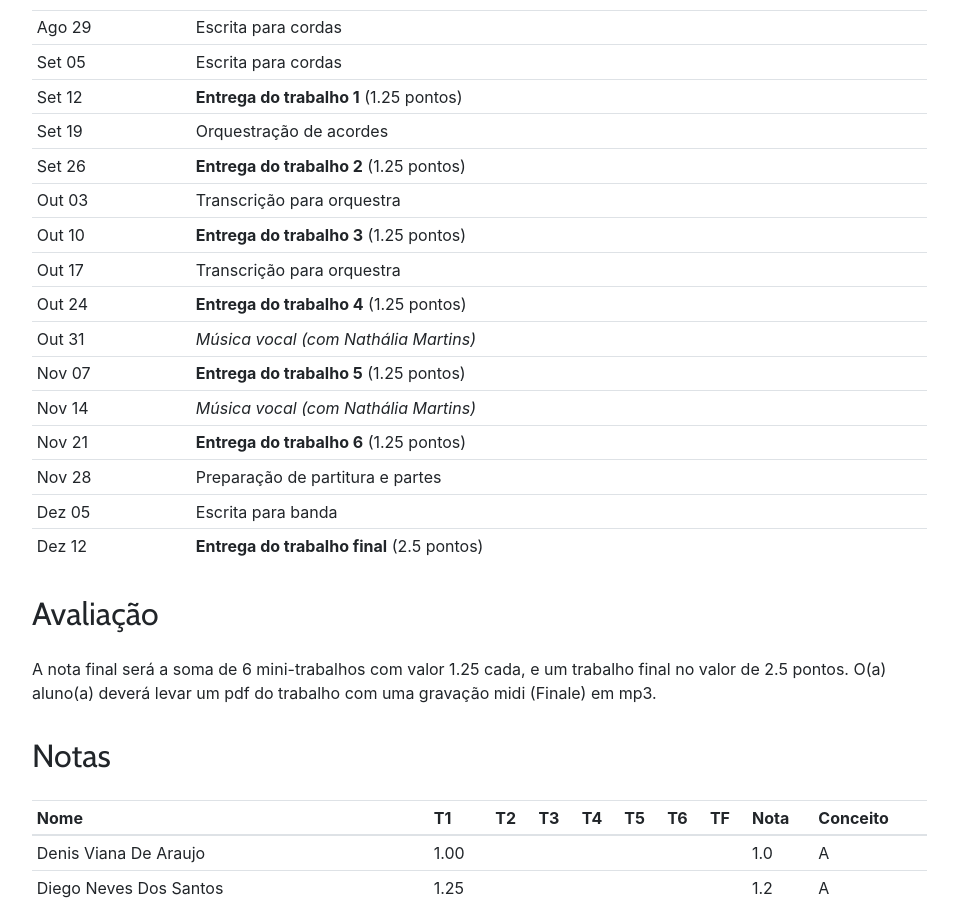
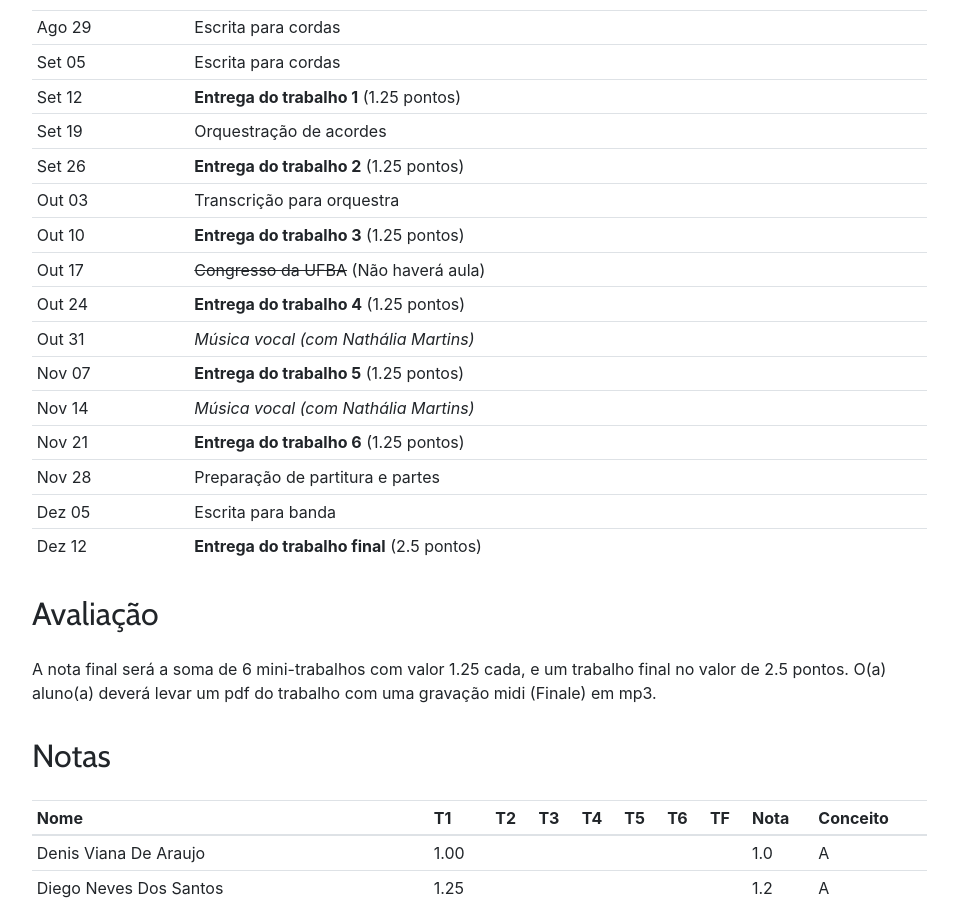
Before and after one commit to kroger/genosmus, a Jekyll site: the page built from _pedro/musa87.md, in a window 1280 px wide and 900 px high, scrolled down 921 px. Shown: the whole window, without its empty margins (68-1026 px from the left). Built offline with Jekyll 4.4.1, drawn with Linux system fonts in a browser that asks for light colours.

Commit message:
Atualiza cronograma

```diff
--- a/_pedro/musa87.md
+++ b/_pedro/musa87.md
@@ -42,7 +42,7 @@ Set 19 | Orquestração de acordes
 Set 26 | **Entrega do trabalho 2** (1.25 pontos)
 Out 03 | Transcrição para orquestra
 Out 10 | **Entrega do trabalho 3** (1.25 pontos)
-Out 17 | Transcrição para orquestra
+Out 17 | <del>Congresso da UFBA</del> (Não haverá aula)
 Out 24 | **Entrega do trabalho 4** (1.25 pontos)
 Out 31 | *Música vocal (com Nathália Martins)*
 Nov 07 | **Entrega do trabalho 5** (1.25 pontos)
```
Also changed, not shown: _pedro/musb19.md (+1 -1 lines).
